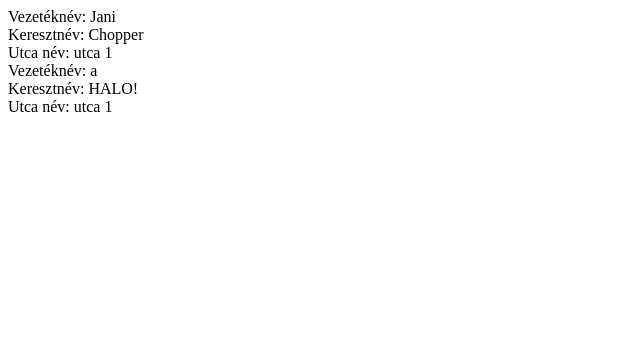
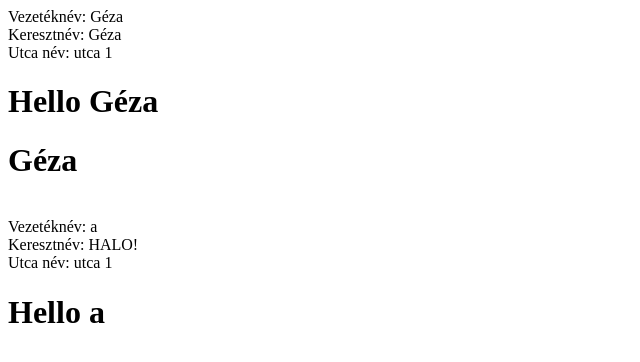
Before and after one commit to solyomkrisz/VoidVanguard, a plain HTML site: page frontend/test2.html in a window 1280 px wide. Shown: the whole page, without its empty margins (0-640 px from the left). Drawn offline with Linux system fonts and the light colour scheme.

Commit message:
dom-if hozzáadása

```diff
--- a/frontend/test2.html
+++ b/frontend/test2.html
@@ -31,6 +31,14 @@
             computed: "computeFullName(firstName, lastName)",
           },
           greeting: "createGreetingMessage(fullName)",
+          show: {
+            type: Boolean,
+            value: false,
+          },
+          show2: {
+            type: Boolean,
+            value: false,
+          },
         },
         test: function () {
           console.log(this, "<my-element> test");
@@ -47,6 +55,13 @@
             Keresztnév: [[lastName]]<br />
             Utca név: [[address.street.name]]
           </div>
+          <template is="dom-if" if="[[show]]">
+            <h1>Hello [[firstName]]</h1>
+            <template is="dom-if" if="[[show2]]">
+              <h1>[[lastName]]</h1>
+            </template>
+          </template>
+          <br/>
         `,
       });
 
@@ -90,8 +105,7 @@
         console.log(e.target, e.detail);
       });
 
-      // el2.firstName = "Choppera";
-      el1.lastName = "Chopper";
+      el1.lastName = "Géza";
       el1.firstName = "Jani";
 
       console.log(el1.address);
@@ -110,9 +124,20 @@
       */
 
       setTimeout(() => {
-        // console.log(el2.fullName);
-        // el2.firstName = "Chopperus";
+        el1.show = true;
+        test.show = true;
+        console.log("TEST SHOW 2000ms: ", test.show);
       }, 2000);
+
+      setTimeout(() => {
+        // test.show = true;
+        console.log("TEST SHOW: ", test.show);
+      }, 3000);
+
+      setTimeout(() => {
+        el1.firstName = "Géza";
+        el1.show2 = true;
+      }, 5000);
     </script>
   </body>
 </html>
--- a/frontend/ui/component/v2/Define.js
+++ b/frontend/ui/component/v2/Define.js
@@ -89,6 +89,48 @@ function parseTemplate(root) {
     if (node.nodeType === Node.ELEMENT_NODE) {
       const tagName = node.tagName.toLowerCase();
 
+      if (tagName === "template") {
+        const is = node.getAttribute("is");
+
+        if (is === "dom-if") {
+          const condition = node.getAttribute("if");
+
+          const match = condition?.match(/\[\[(.*?)\]\]/);
+
+          if (!match) {
+            return;
+          }
+
+          addBinding(node, {
+            type: "if",
+            node,
+            condition: match[1].trim(),
+            template: node.content,
+          });
+
+          return;
+        }
+
+        if (is === "dom-repeat") {
+          const items = node.getAttribute("items");
+
+          const match = items?.match(/\[\[(.*?)\]\]/g);
+
+          if (!match) {
+            return;
+          }
+
+          addBinding(node, {
+            type: "repeat",
+            node,
+            items: match[1].trim(),
+            template: node.content,
+          });
+
+          return;
+        }
+      }
+
       for (const attr of node.attributes) {
         const matches = [...attr.value.matchAll(/\[\[(.*?)\]\]/g)];
 
@@ -142,14 +184,23 @@ function insertMarkers(bindingsPerNode) {
   let markerId = 0;
 
   for (const [node, bindings] of bindingsPerNode) {
+    if (!node.parentNode) continue;
+
     const marker = document.createComment(`polyester-marker-${markerId}`);
-
-    if (!node.parentNode) continue;
 
     node.parentNode.insertBefore(marker, node);
 
+    const isStructural = bindings.some(
+      (b) => b.type === "if" || b.type === "repeat",
+    );
+
+    if (isStructural) {
+      node.remove();
+    }
+
     for (const bindingConfig of bindings) {
       bindingConfig.marker = markerId;
+      bindingConfig.node = null;
     }
 
     bindingsPerMarker.set(markerId, bindings);
@@ -207,6 +258,13 @@ function resolveMarkersToNodes(root, bindingsPerMarker) {
 
     const targetNode = getSiblingNode(node);
 
+    const isStructural = bindings.some((b) => b.type === "if");
+
+    if (isStructural) {
+      markerToNode.set(markerId, node);
+      continue;
+    }
+
     if (!targetNode) {
       continue;
     }
@@ -221,9 +279,25 @@ function resolveMarkersToNodes(root, bindingsPerMarker) {
 function createDependencyGraph(inputMap) {
   const bindingsPerDependency = new Map();
 
+  const getExpressions = (bindingConfig) => {
+    if (bindingConfig.bindings) {
+      return bindingConfig.bindings.map((b) => b.expr);
+    }
+
+    if (bindingConfig.condition) {
+      return [bindingConfig.condition];
+    }
+
+    if (bindingConfig.items) {
+      return [bindingConfig.items];
+    }
+
+    return [];
+  };
+
   for (const bindings of inputMap.values()) {
     for (const bindingConfig of bindings) {
-      for (const { expr } of bindingConfig.bindings) {
+      for (const expr of getExpressions(bindingConfig)) {
         const dependency = getRootFromPath(expr);
 
         if (!bindingsPerDependency.has(dependency)) {
@@ -359,6 +433,16 @@ export default function Polyester(config = {}) {
       this._dependencies.get(dependency).add(dependent);
     }
 
+    _mergeDependecies(dependencies) {
+      for (const [dependency, bindings] of dependencies) {
+        if (!this._bindingDependencies.has(dependency)) {
+          this._bindingDependencies.set(dependency, []);
+        }
+
+        this._bindingDependencies.get(dependency).push(...bindings);
+      }
+    }
+
     _markDependentsDirty(dependency) {
       const dependents = this._dependencies.get(dependency);
 
@@ -381,9 +465,9 @@ export default function Polyester(config = {}) {
     //#region other internals
     // if a property is not listed, but in html you try to set it with propname$="[[reference]]" it will resolve to undefined, since the code below
     // assumes a getter for the properties, which is only possible if it was set correctly.
-    _resolvePath(path) {
+    _resolvePath(path, scope = this) {
       const parts = path.split(".");
-      let value = this;
+      let value = scope;
 
       for (const part of parts) {
         if (value == null) return value;
@@ -463,6 +547,7 @@ export default function Polyester(config = {}) {
         this._bindings = bindingsPerLocalNode;
         console.log(this._bindings);
         this._bindingDependencies = createDependencyGraph(bindingsPerLocalNode);
+        console.log(this._bindingDependencies);
 
         this._domReady = true;
 
@@ -555,6 +640,15 @@ export default function Polyester(config = {}) {
       }
 
       for (const bindingConfig of bindings) {
+        if (bindingConfig.type === "if") {
+          this._updateDomIf(bindingConfig);
+          continue;
+        }
+
+        if (bindingConfig.type === "repeat") {
+          continue;
+        }
+
         if (bindingConfig.type !== "property") {
           this._updateBindingCache(bindingConfig);
         }
@@ -570,6 +664,15 @@ export default function Polyester(config = {}) {
 
       this._bindings.forEach((bindings) => {
         for (const bindingConfig of bindings) {
+          if (bindingConfig.type === "if") {
+            this._updateDomIf(bindingConfig);
+            continue;
+          }
+
+          if (bindingConfig.type === "repeat") {
+            continue;
+          }
+
           if (bindingConfig.type !== "property") {
             this._updateBindingCache(bindingConfig);
           }
@@ -578,6 +681,107 @@ export default function Polyester(config = {}) {
         }
       });
     }
+
+    //#region dom-if
+    _parseDomIf(bindingConfig) {
+      // already parsed
+      if (bindingConfig._instanceFragment) {
+        return;
+      }
+
+      const fragment = bindingConfig.template.cloneNode(true);
+
+      const bindingsPerNode = parseTemplate(fragment);
+      const bindingsPerMarker = insertMarkers(bindingsPerNode);
+
+      const domIfBindings = new Map();
+
+      for (const [markerId, localNode] of resolveMarkersToNodes(
+        fragment,
+        bindingsPerMarker,
+      )) {
+        for (const domIfBindingConfig of bindingsPerMarker.get(markerId)) {
+          const domIfBindingConfigCopy = {
+            ...domIfBindingConfig,
+            node: localNode,
+          };
+
+          if (!domIfBindings.has(localNode)) {
+            domIfBindings.set(localNode, []);
+          }
+
+          domIfBindings.get(localNode).push(domIfBindingConfigCopy);
+        }
+      }
+
+      const dependencies = createDependencyGraph(domIfBindings);
+
+      this._mergeDependecies(dependencies);
+
+      bindingConfig._instanceFragment = {
+        fragment,
+        nodes: [...fragment.childNodes],
+        bindings: domIfBindings,
+        dependencies,
+        _inserted: false,
+      };
+
+      this._updateDomIfBindings(bindingConfig._instanceFragment); // initial update just like with main dom
+
+      return bindingConfig._instanceFragment;
+    }
+
+    _updateDomIf(bindingConfig) {
+      const shouldRender = !!this._resolvePath(bindingConfig.condition, this);
+
+      let instanceFragment = bindingConfig._instanceFragment;
+
+      if (!instanceFragment) {
+        instanceFragment = this._parseDomIf(bindingConfig);
+      }
+
+      const { nodes } = instanceFragment;
+      const parent = bindingConfig.node.parentNode;
+      const anchor = bindingConfig.node.nextSibling;
+
+      if (shouldRender) {
+        if (!instanceFragment._inserted) {
+          for (const node of nodes) {
+            parent.insertBefore(node, anchor);
+          }
+
+          instanceFragment._inserted = true;
+        }
+      } else {
+        if (instanceFragment._inserted) {
+          for (const node of nodes) {
+            if (node.isConnected) {
+              node.remove();
+            }
+          }
+
+          instanceFragment._inserted = false;
+        }
+      }
+    }
+
+    _updateDomIfBindings(instanceFragment) {
+      for (const bindings of instanceFragment.bindings.values()) {
+        for (const bindingConfig of bindings) {
+          if (bindingConfig.type === "property") {
+            this._applyChanges(bindingConfig);
+          } else if (bindingConfig.type === "if") {
+            this._updateDomIf(bindingConfig);
+          } else {
+            this._updateBindingCache(bindingConfig);
+            this._applyChanges(bindingConfig);
+          }
+        }
+      }
+    }
+
+    //#region dom-repeat
+    _updateDomRepeat(bindingConfig) {}
 
     //#region computed prop related
     _parseComputed(str) {
```
